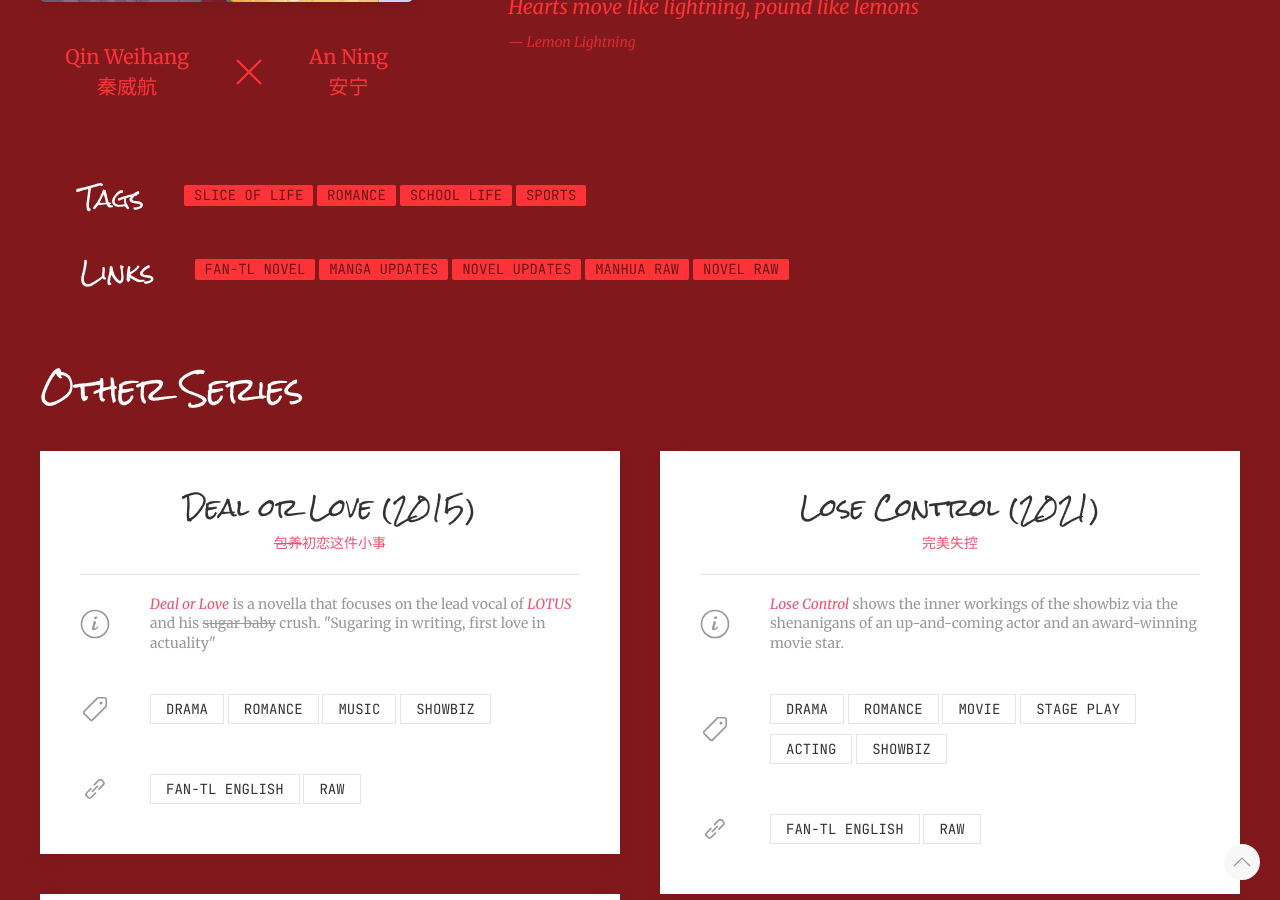
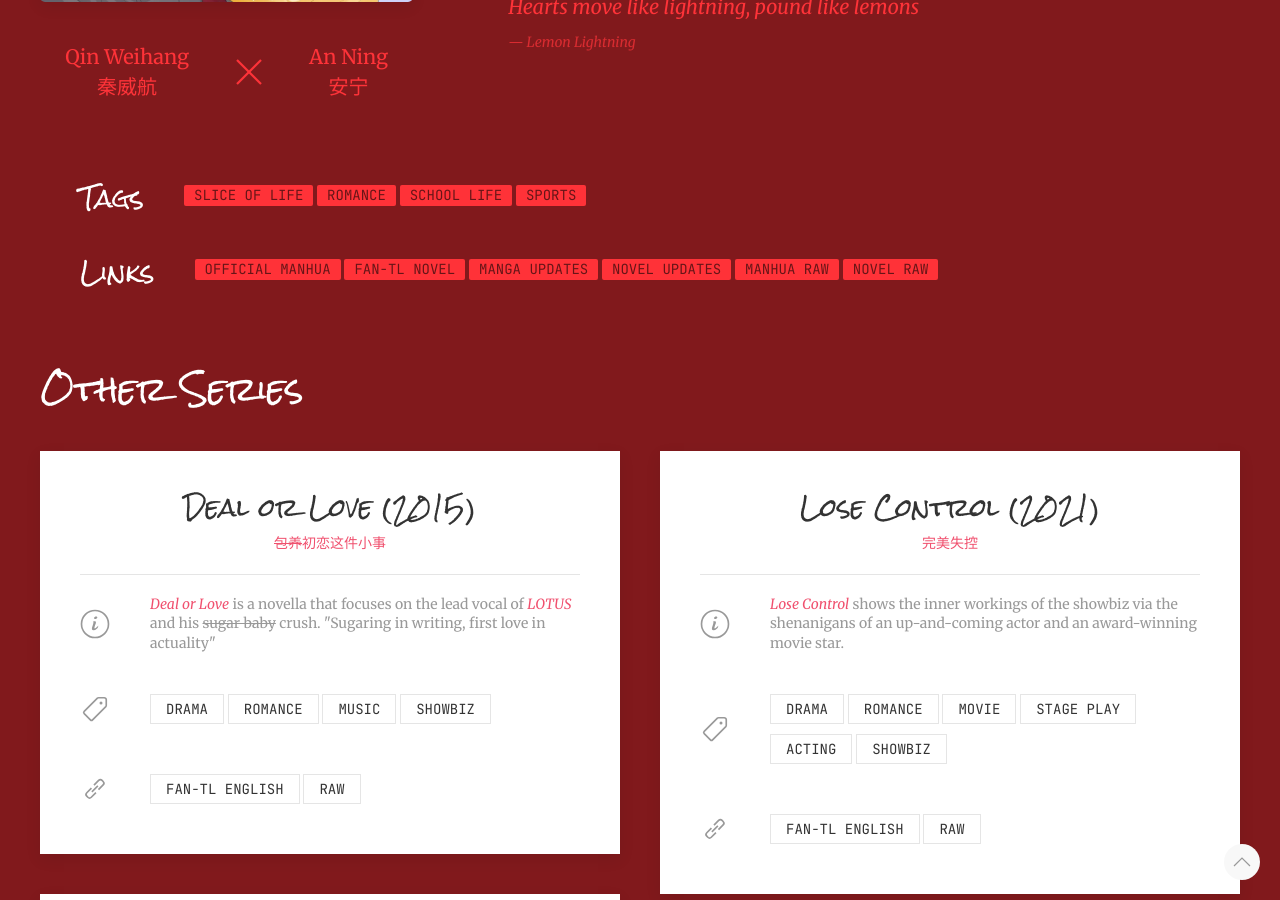
Before and after one commit to Solo-Universe/Solo-Universe.github.io, a Jekyll site: the page built from index.html, in a window 1280 px wide and 900 px high, scrolled down 5293 px. Built offline with Jekyll 4.4.1, drawn with Linux system fonts in a browser that asks for light colours; nearby versions of some CDN libraries; some web fonts are replaced.

Commit message:
Added link to official

```diff
--- a/index.html
+++ b/index.html
@@ -614,6 +614,7 @@ layout: none
 			            		<h3>Links</h3>
 			            	</div>
 			            	<div class="uk-width-expand overlay-blend">
+			            		<a class="uk-label" href="hhttps://www.bilibilicomics.com/detail/mc645" target="_blank">Official Manhua</a>
 			            		<a class="uk-label" href="https://thatlazypotato.wordpress.com/2021/04/29/chapter-1/" target="_blank">Fan-TL Novel</a>
 			            		<a class="uk-label" href="https://www.mangaupdates.com/series.html?id=180514" target="_blank">Manga Updates</a>
 			            		<a class="uk-label" href="https://www.novelupdates.com/series/lemon-lightning/" target="_blank">Novel Updates</a>
```
